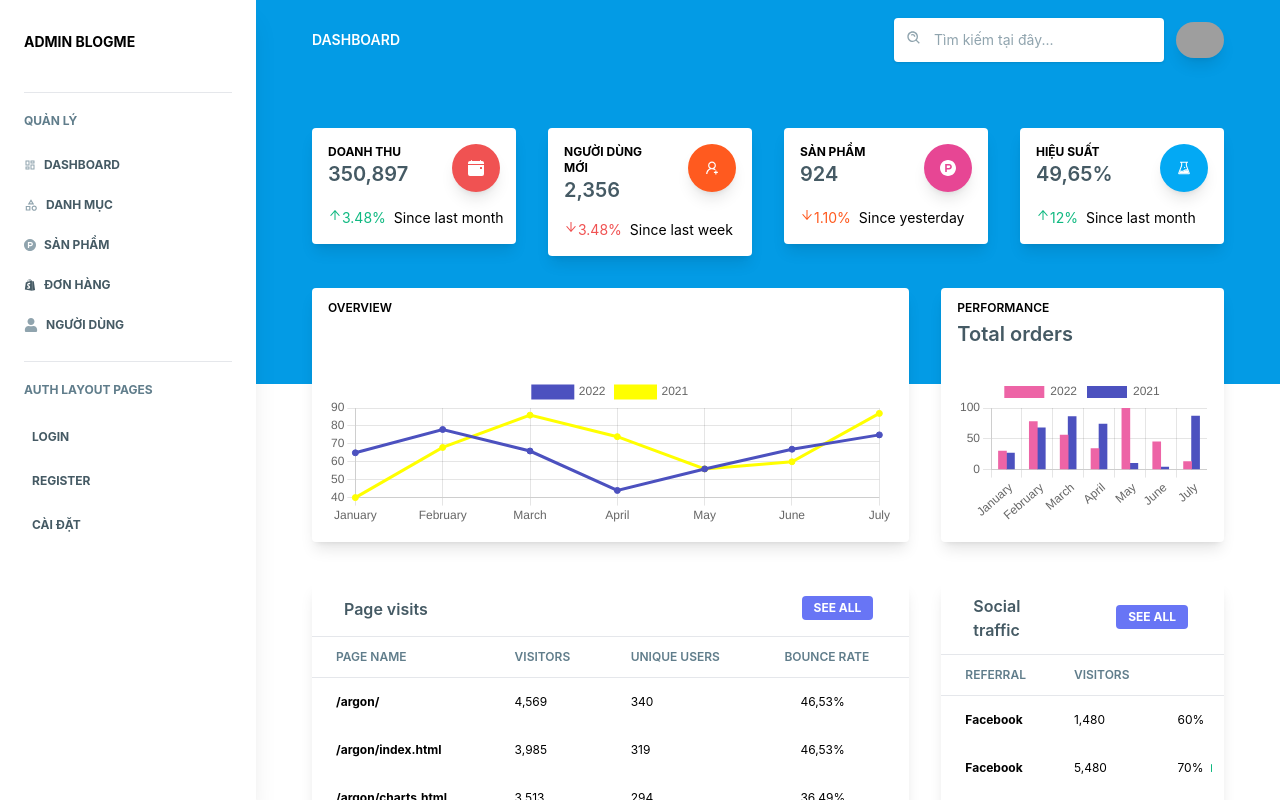
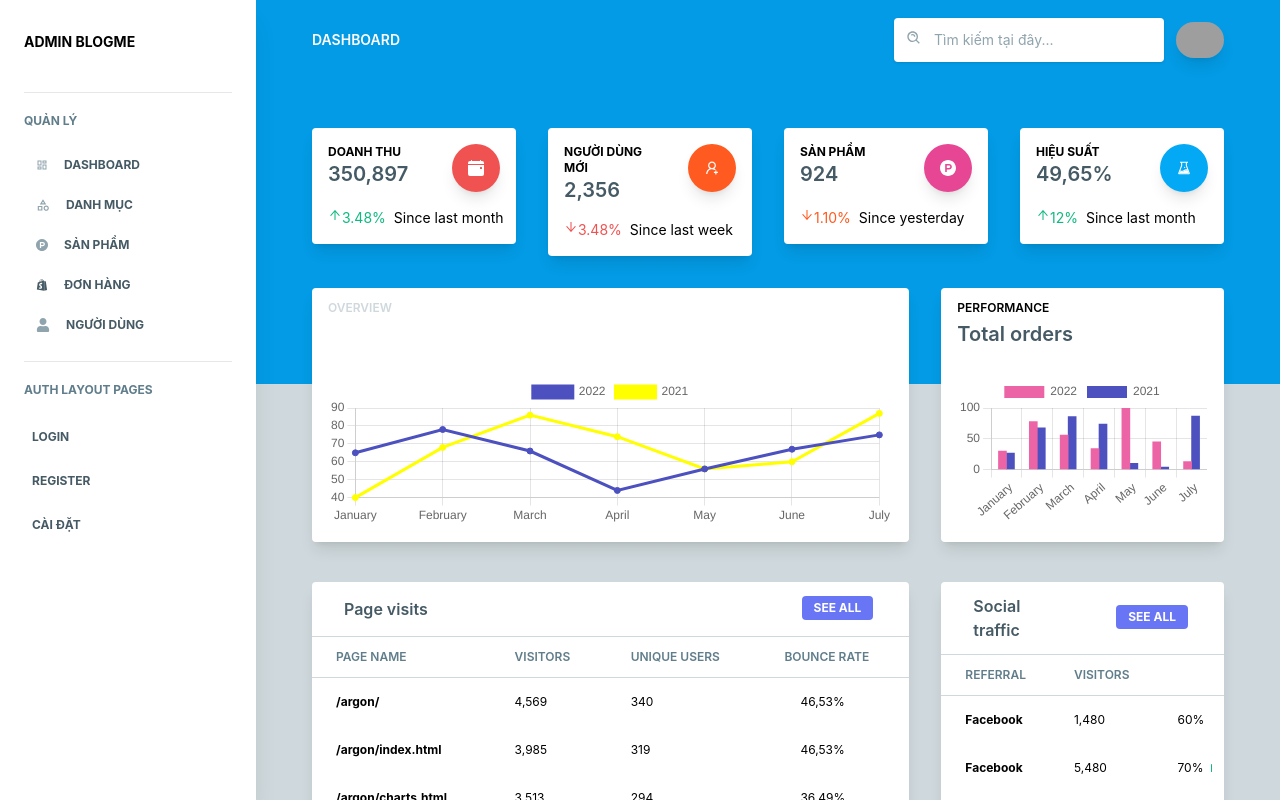
Before and after one commit to hung436/Pizzafood, a React (Create React App) app: page /admin in a window 1280 px wide. Shown: the top 800 px of the page. Built offline with nearby package versions, Linux system fonts and the light colour scheme; grey boxes are pictures that could not be loaded.

Commit message:
fix sidebar admin

```diff
--- a/package.json
+++ b/package.json
@@ -40,11 +40,14 @@
     ]
   },
   "devDependencies": {
+    "@material-ui/core": "^4.12.4",
+    "@mui/styles": "^5.10.7",
     "autoprefixer": "^10.4.7",
     "chart.js": "^3.9.1",
     "flowbite": "^1.5.2",
     "flowbite-react": "^0.1.10",
     "formik": "^2.2.9",
+    "material-table": "^2.0.3",
     "node-sass": "^7.0.1",
     "postcss": "^8.4.14",
     "ra-data-json-server": "^4.3.0",
--- a/public/index.html
+++ b/public/index.html
@@ -14,6 +14,10 @@
       manifest.json provides metadata used when your web app is installed on a
       user's mobile device or desktop. See https://developers.google.com/web/fundamentals/web-app-manifest/
     -->
+    <link
+      rel="stylesheet"
+      href="https://fonts.googleapis.com/icon?family=Material+Icons"
+    />
     <link rel="manifest" href="%PUBLIC_URL%/manifest.json" />
     <!--
       Notice the use of %PUBLIC_URL% in the tags above.
--- a/src/pages/Admin/components/Sidebar/Sidebar.js
+++ b/src/pages/Admin/components/Sidebar/Sidebar.js
@@ -88,10 +88,10 @@ export default function Sidebar() {
             {/* Navigation */}
 
             <ul className='md:flex-col md:min-w-full flex flex-col list-none'>
-              <li className='items-center'>
+              <li className='items-center rounded-md'>
                 <Link
                   className={
-                    "text-xs uppercase py-3 font-bold flex flex-row space-x-2 items-center " +
+                    "text-xs uppercase py-3 px-3 space-x-4 font-bold flex flex-row items-center " +
                     (activePage === "/admin/dashboard"
                       ? "text-lightBlue-500 hover:text-lightBlue-600"
                       : "text-blueGray-700 hover:text-blueGray-500")
@@ -113,7 +113,7 @@ export default function Sidebar() {
               <li className='items-center'>
                 <Link
                   className={
-                    "text-xs uppercase py-3 font-bold flex flex-row space-x-2 items-center " +
+                    "text-xs uppercase px-3 py-3 space-x-4 font-bold flex flex-row  items-center " +
                     (activePage === "/admin/category"
                       ? "text-lightBlue-500 hover:text-lightBlue-600"
                       : "text-blueGray-700 hover:text-blueGray-500")
@@ -146,7 +146,7 @@ export default function Sidebar() {
               <li className='items-center'>
                 <Link
                   className={
-                    "text-xs uppercase py-3 font-bold flex flex-row space-x-2 items-center " +
+                    "text-xs uppercase py-3 px-3 font-bold flex flex-row space-x-4 items-center " +
                     (activePage === "/admin/product"
                       ? "text-lightBlue-500 hover:text-lightBlue-600"
                       : "text-blueGray-700 hover:text-blueGray-500")
@@ -168,7 +168,7 @@ export default function Sidebar() {
               <li className='items-center '>
                 <Link
                   className={
-                    "text-xs uppercase py-3 font-bold  flex flex-row space-x-2 items-center " +
+                    "text-xs uppercase py-3 px-3 font-bold  flex flex-row space-x-4 items-center " +
                     (activePage === "/admin/order"
                       ? "text-lightBlue-500 hover:text-lightBlue-600"
                       : "text-blueGray-700 hover:text-blueGray-500")
@@ -198,7 +198,7 @@ export default function Sidebar() {
               <li className='items-center'>
                 <Link
                   className={
-                    "text-xs uppercase py-3 font-bold  flex flex-row space-x-2 items-center " +
+                    "text-xs uppercase p-3 font-bold  flex flex-row space-x-4 items-center " +
                     (activePage === "/admin/user"
                       ? "text-lightBlue-500 hover:text-lightBlue-600"
                       : "text-blueGray-700 hover:text-blueGray-500")
--- a/src/pages/Admin/index.jsx
+++ b/src/pages/Admin/index.jsx
@@ -32,7 +32,7 @@ const AdminPage = () => {
             <Route path='/tables' element={<Tables />} />
             <Route path='*' element={<NotFound />} />
           </Routes>
-          {/* <FooterAdmin /> */}
+          <FooterAdmin />
         </div>
       </div>
     </>
--- a/src/pages/Admin/views/Product.jsx
+++ b/src/pages/Admin/views/Product.jsx
@@ -278,6 +278,7 @@ function Product() {
               </table>
             </div>
           </div>
+
           <div className='flex justify-center items-center'>
             <Paginate />
           </div>
--- a/tailwind.config.js
+++ b/tailwind.config.js
@@ -12,6 +12,7 @@ module.exports = {
         "blueGray-700": "#455A64",
         "blueGray-500": "#607D8B",
         "blueGray-300": "#90A4AE",
+        "blueGray-100": "#CFD8DC",
       },
     },
   },
```
Also changed, not shown: 1 other file (tests, documents, lock files or other folders).
